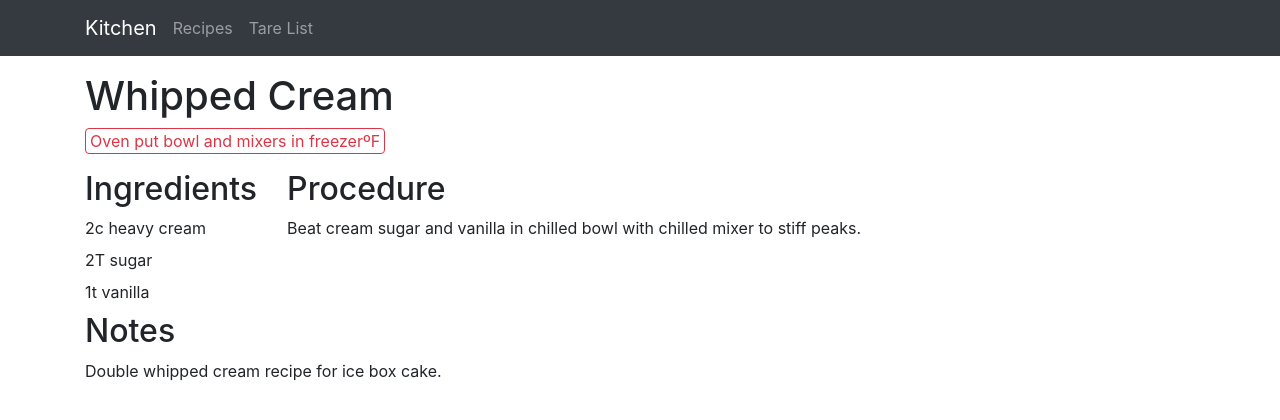
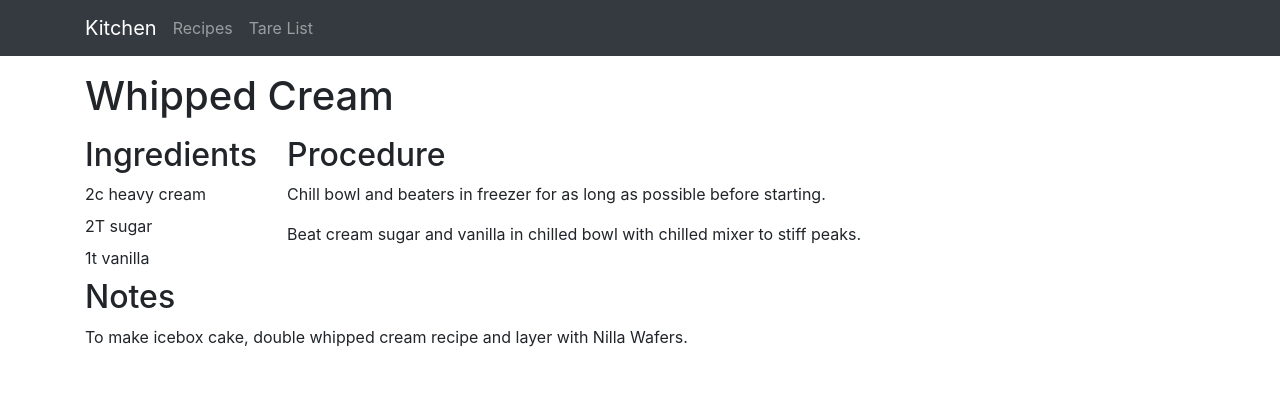
Before and after one commit to benburwell/kitchen, a Jekyll site: the page built from _recipes/whipped-cream.md, in a window 1280 px wide. Shown: the top 420 px of the page. Built offline with Jekyll 4.4.1, drawn with Linux system fonts in a browser that asks for light colours.

Commit message:
Update whipped-cream.md

```diff
--- a/_recipes/whipped-cream.md
+++ b/_recipes/whipped-cream.md
@@ -11,9 +11,8 @@ ingredients:
 - item: vanilla
   qty: 1
   unit: t
-preheat: put bowl and mixers in freezer
 procedure:
+  - Chill bowl and beaters in freezer for as long as possible before starting.
   - Beat cream sugar and vanilla in chilled bowl with chilled mixer to stiff peaks.
 ---
-
-Double whipped cream recipe for ice box cake.
+To make icebox cake, double whipped cream recipe and layer with Nilla Wafers.
```
